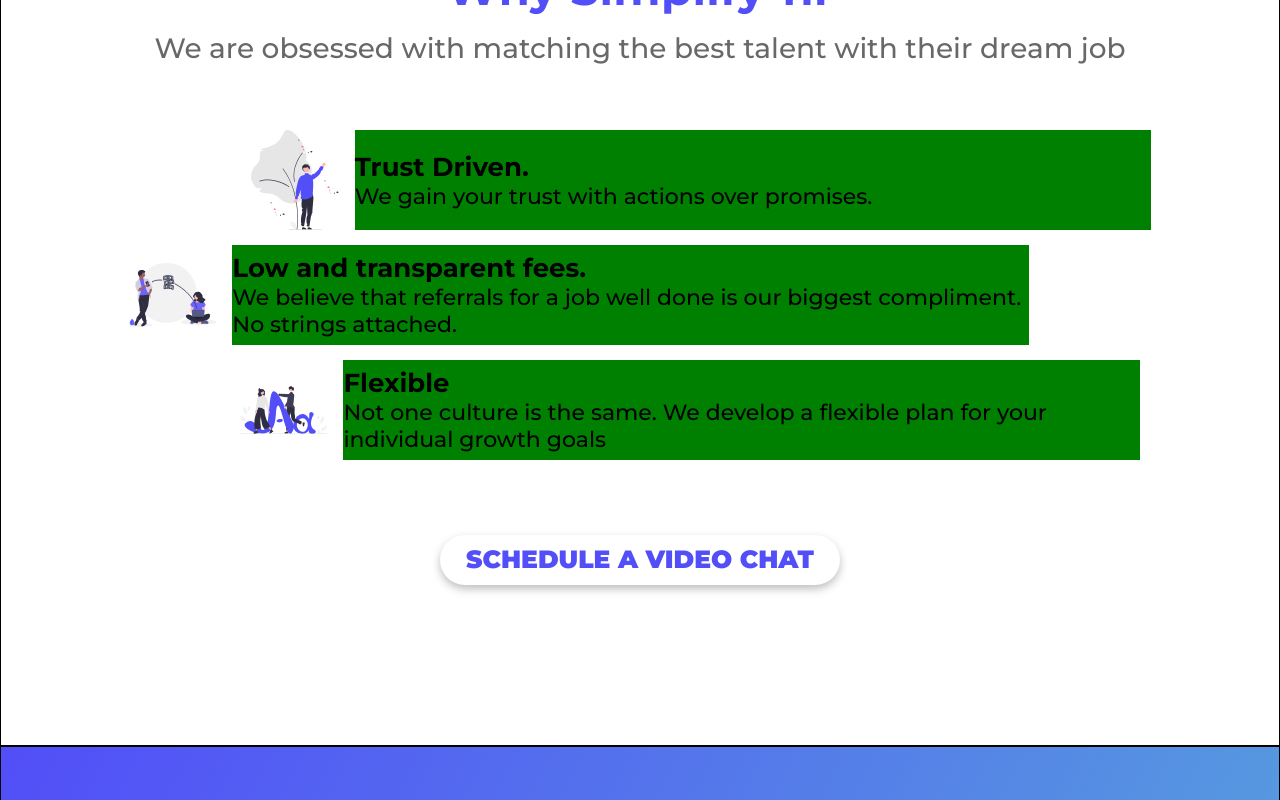
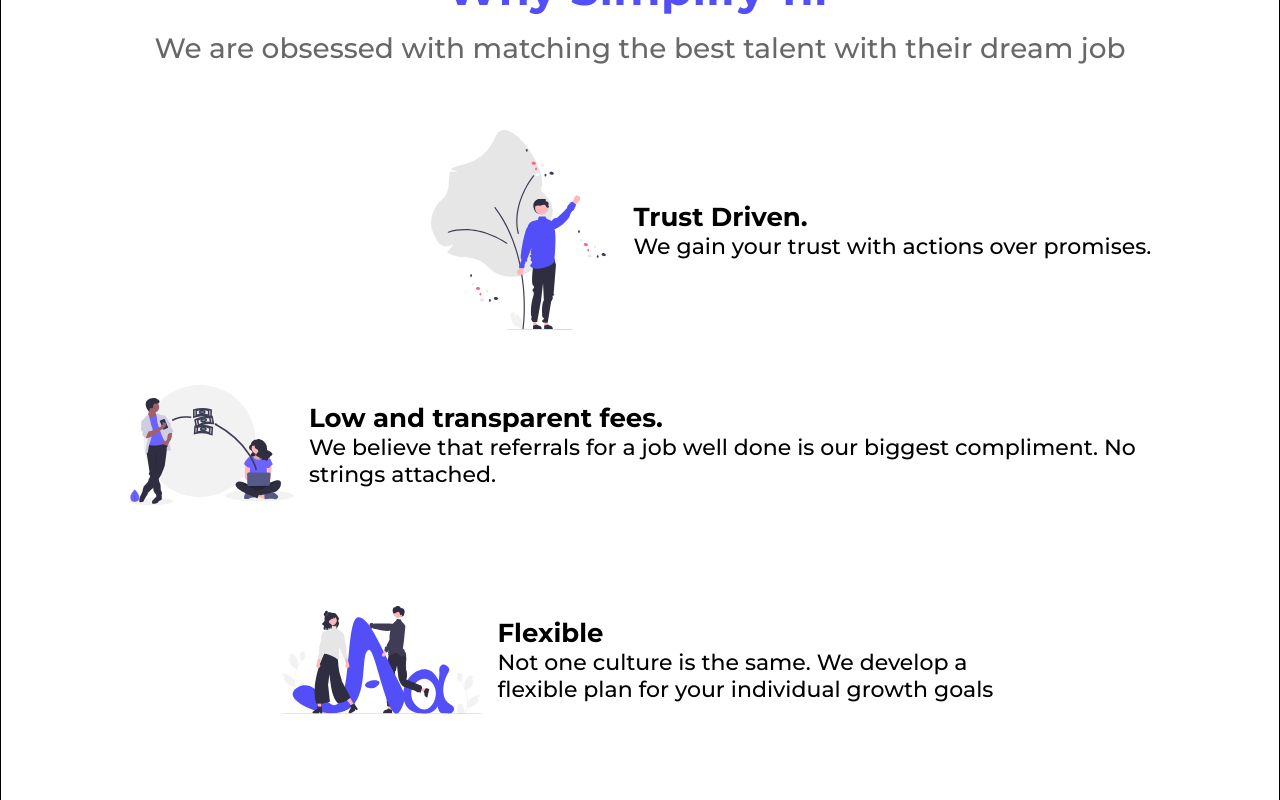
Before and after one commit to SmaelNicolas/Simplifyhr, a React (Create React App) app: page / in a window 1280 px wide. Shown: the part 1020-1820 px from the top of the page. Built offline with nearby package versions, Linux system fonts and the light colour scheme.

Commit message:
remove nth childs , widths as props

```diff
--- a/src/pages/Home/WhyUs/CardsContainer/Cards/CardsStyled.js
+++ b/src/pages/Home/WhyUs/CardsContainer/Cards/CardsStyled.js
@@ -1,37 +1,24 @@
 import styled from "styled-components";
 
 export const CardStyled = styled.section`
-	width: 900px;
+	width: auto;
 	display: flex;
 	flex-direction: row;
 	align-self: ${({ alignSelf }) => alignSelf || "none"};
 	gap: 15px;
-
-	:nth-child(1) {
-		align-self: flex-end;
-	}
-	:nth-child(2) {
-		align-self: flex-start;
-	}
-	:nth-child(3) {
-		align-self: center;
-
-		margin-left: 100px;
-	}
 `;
 
 export const ImgContainer = styled.div`
-	width: 100px;
-	height: 100px;
-	background-image: url(${({ url }) => url});
+	width: 200px;
+	height: 200px;
+	background-image: url(${({ url }) => `${url}`});
 	background-size: contain;
 	background-repeat: no-repeat;
 	background-position: center;
 `;
 
 export const TextContainer = styled.div`
-	background-color: green;
-	width: 900px;
+	width: ${({ width }) => width};
 	display: flex;
 	flex-direction: column;
 	justify-content: center;
```
